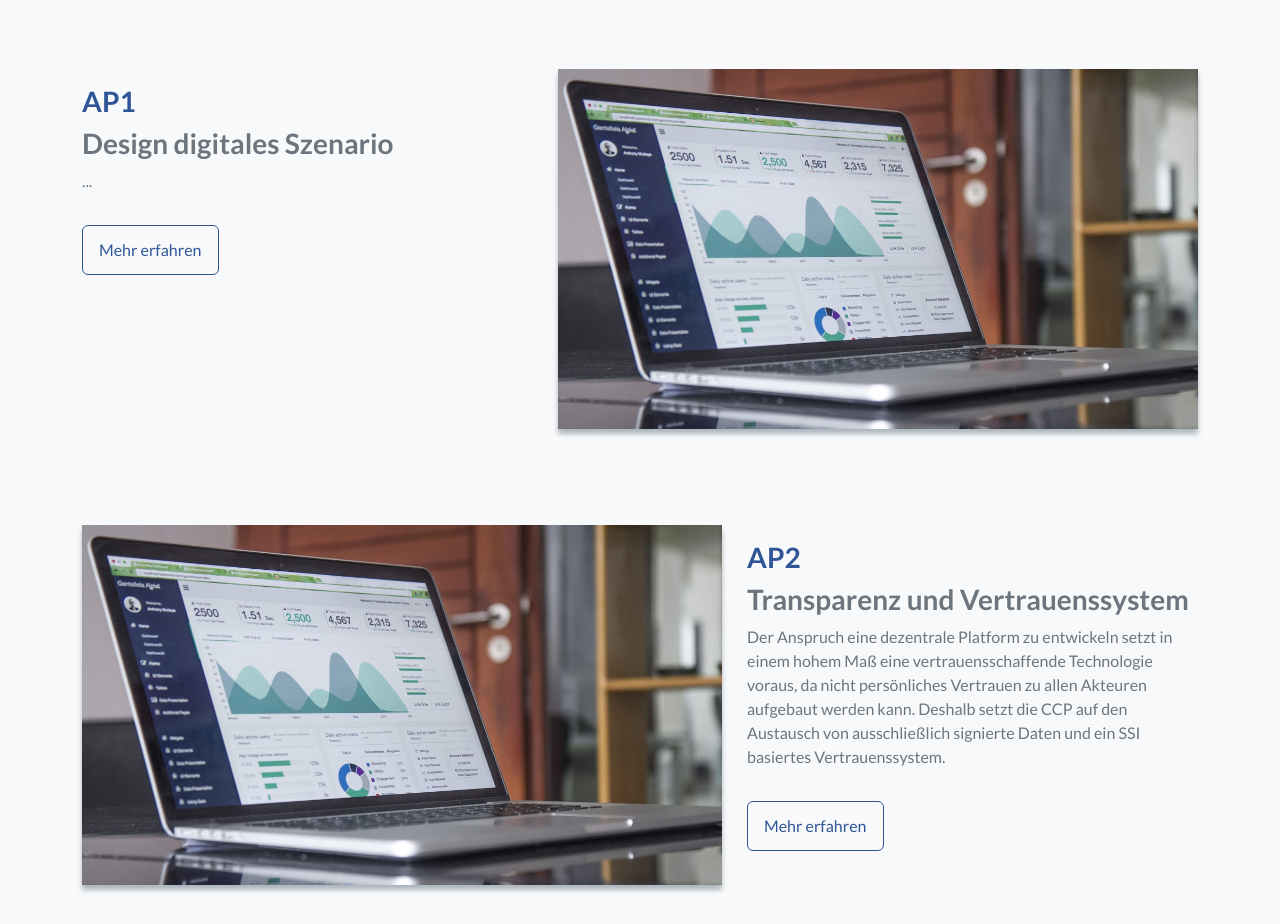
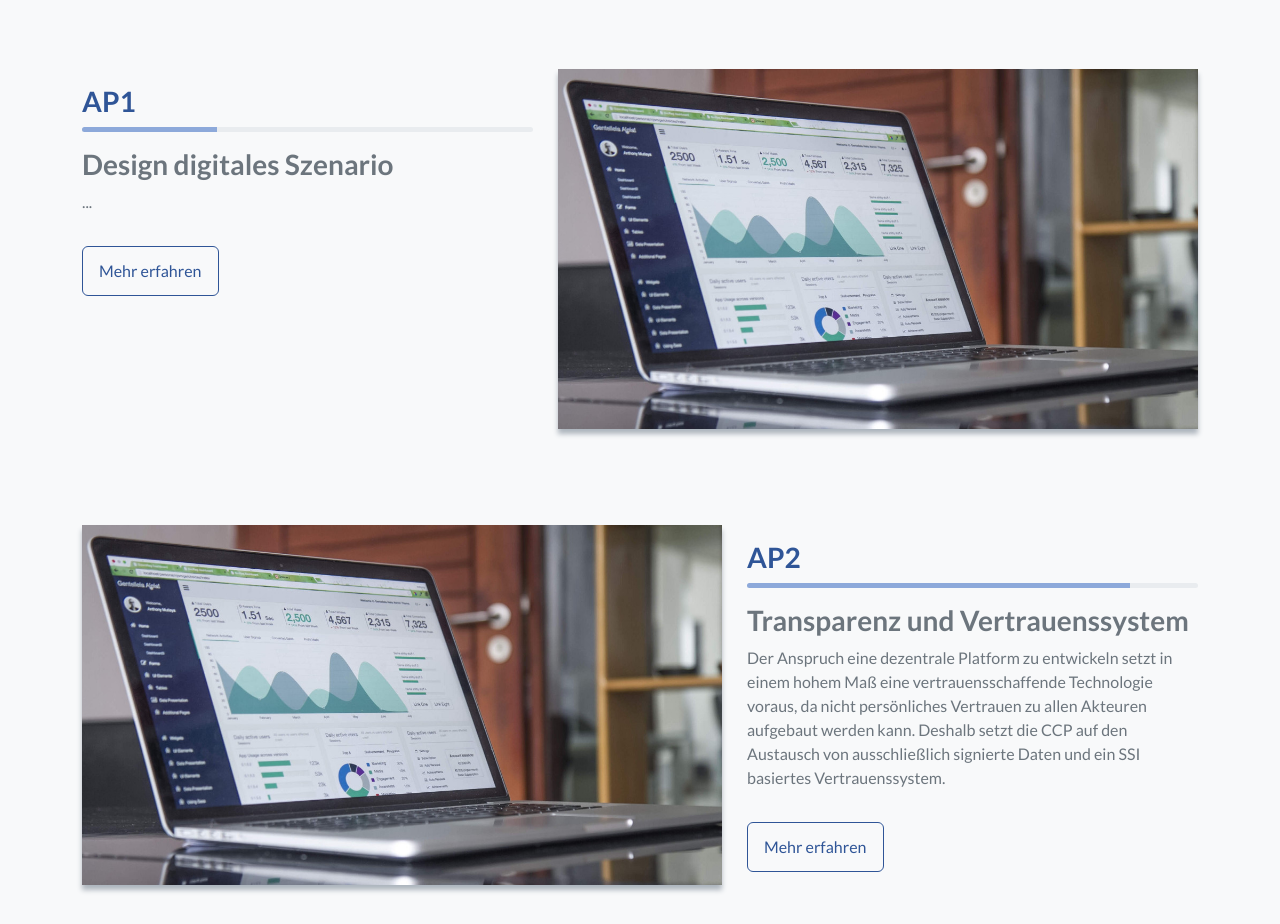
Before and after one commit to COPPA-CCP/coppa-ccp.github.io, a website: page src/pug/index.pug in a window 1280 px wide. Shown: the part 2940-3864 px from the top of the page. Drawn offline with nearby package versions, Linux system fonts and the light colour scheme; files that its build step writes are made by us from their sources; files whose address does not match are found by name.

Commit message:
add progress bar to work package
Signed-off-by: F-Node-Karlsruhe <christian.fries@eecc.de>

```diff
--- a/src/pug/index.pug
+++ b/src/pug/index.pug
@@ -122,6 +122,8 @@ html(lang='en')
                     .col-lg-5.text-start.my-3
                         .package-header(data-aos='fade-right')
                             h3.text-primary AP1
+                            .progress.mt-2.mb-3(style="height: 5px;")
+                                .progress-bar.bg-secondary(role='progressbar' style="width: 30%;" aria-valuenow='30' aria-valuemin='0' aria-valuemax='100')
                             h3.text-muted Design digitales Szenario
                         .package-description(data-aos='fade-right', data-aos-delay='300')
                             p ...
@@ -137,6 +139,8 @@ html(lang='en')
                     .col-lg-5.order-lg-2.text-start.my-3
                         .package-header(data-aos='fade-left')
                             h3.text-primary AP2
+                            .progress.mt-2.mb-3(style="height: 5px;")
+                                .progress-bar.bg-secondary(role='progressbar' style="width: 85%;" aria-valuenow='85' aria-valuemin='0' aria-valuemax='100')
                             h3.text-muted Transparenz und Vertrauenssystem
                         .package-description(data-aos='fade-left', data-aos-delay='300')
                             p Der Anspruch eine dezentrale Platform zu entwickeln setzt in einem hohem Maß eine vertrauensschaffende Technologie voraus, da nicht persönliches Vertrauen zu allen Akteuren aufgebaut werden kann. Deshalb setzt die CCP auf den Austausch von ausschließlich signierte Daten und ein SSI basiertes Vertrauenssystem.
```
